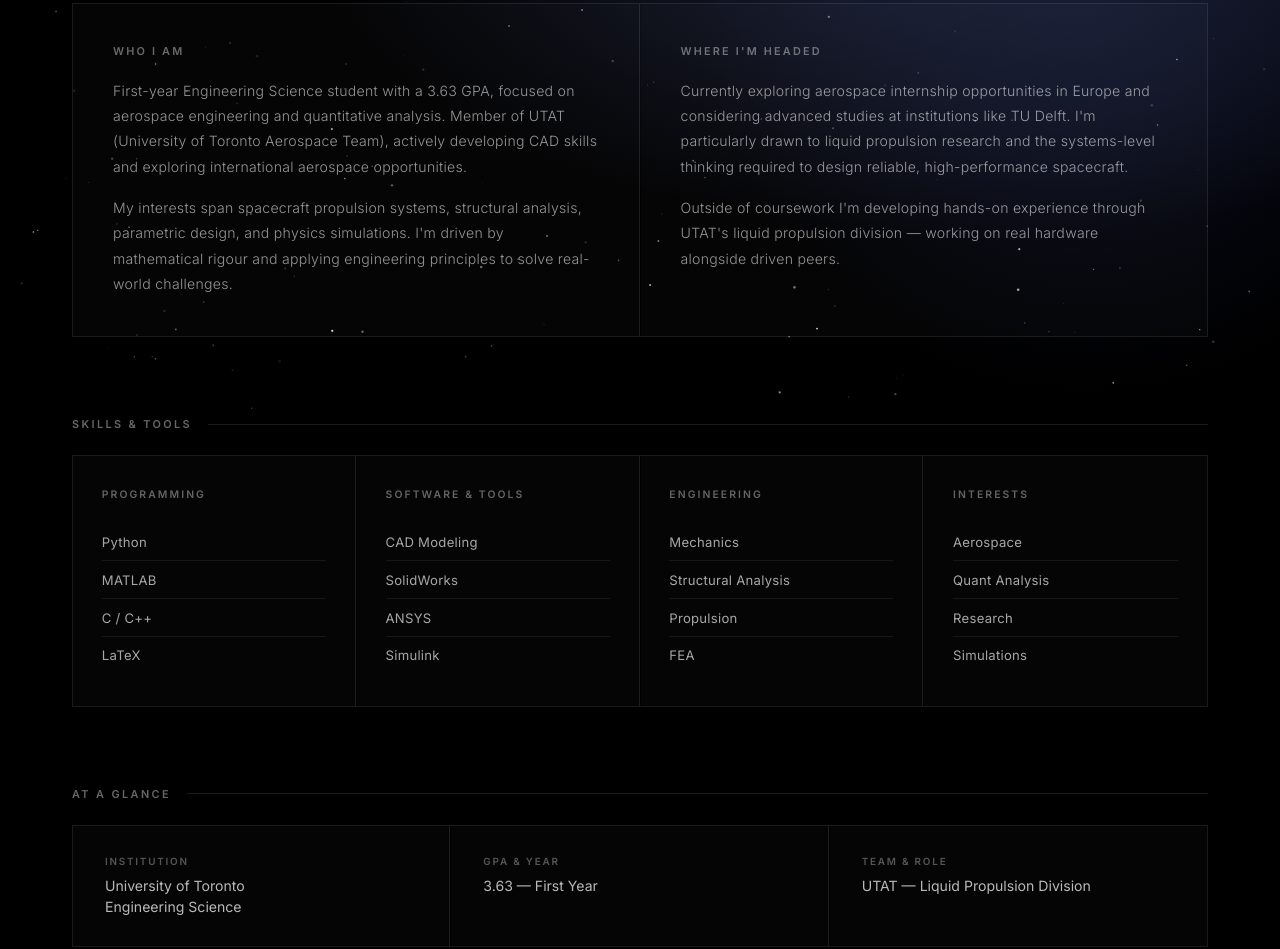
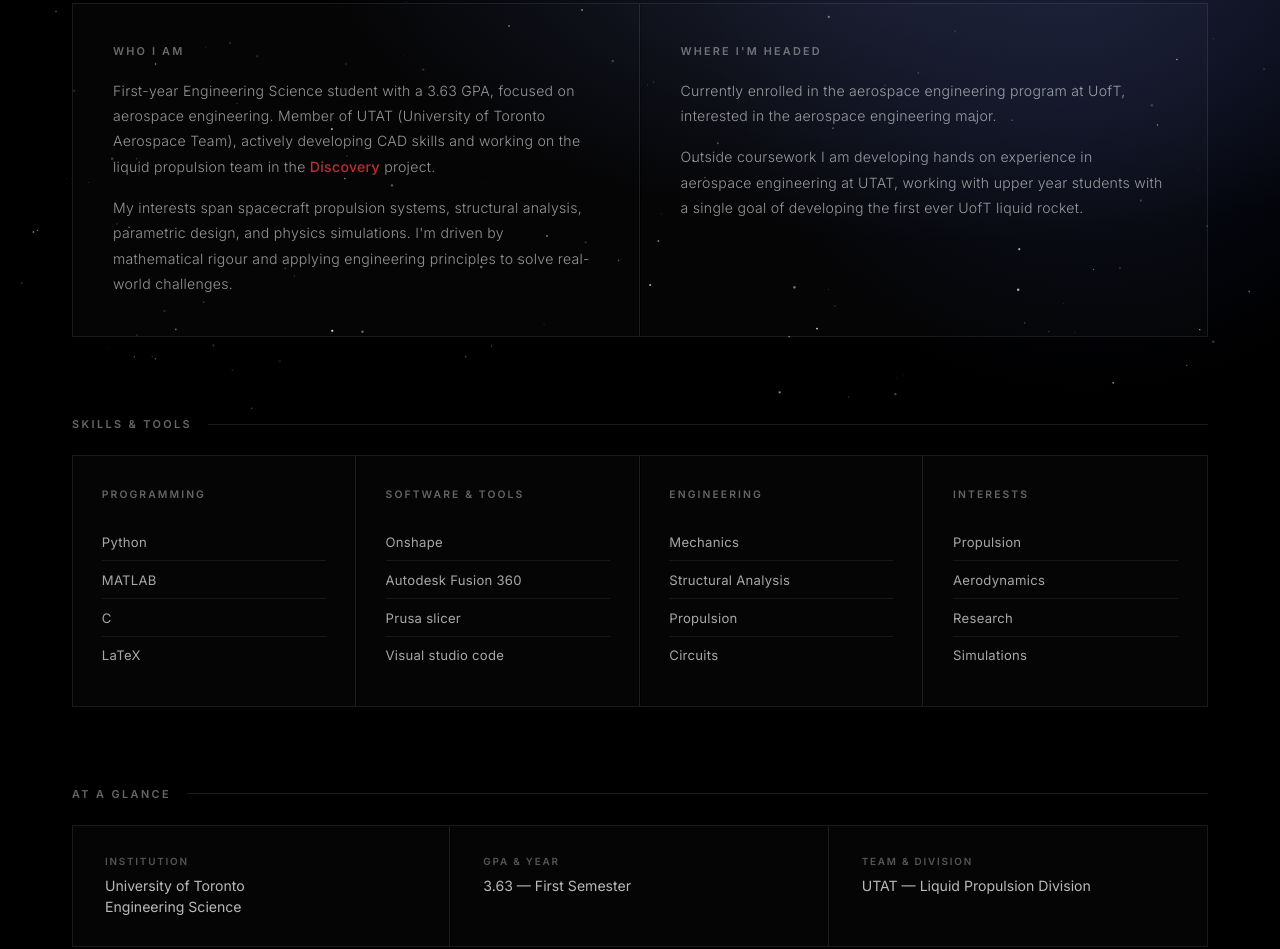
Before and after one commit to JanKazimierczak/Website, a plain HTML site: page about.html in a window 1280 px wide. Shown: the part 391-1340 px from the top of the page. Drawn offline with Linux system fonts and the light colour scheme.

Commit message:
updated info

```diff
--- a/about.html
+++ b/about.html
@@ -34,6 +34,28 @@
         radial-gradient(ellipse 50% 80% at 85% 50%, rgba(15,20,45,0.80) 0%, transparent 60%),
         #000;
     }
+
+
+.rocket-link:hover {
+  background-color: #163d7a;
+  transform: translateY(-2px);
+}
+
+/* CSS for the custom link style */
+.custom-link {
+  color: #ba3030;
+  text-decoration: none;
+  font-weight: 500;
+  transition: color 0.2s ease-in-out;
+}
+
+.custom-link:hover {
+  color: #c30000;
+  text-decoration: underline;
+}
+
+
+
 
     /* ── NAV ── */
     nav {
@@ -276,13 +298,17 @@
     <div class="bio-grid">
       <div class="bio-block">
         <h3>Who I Am</h3>
-        <p>First-year Engineering Science student with a 3.63 GPA, focused on aerospace engineering and quantitative analysis. Member of UTAT (University of Toronto Aerospace Team), actively developing CAD skills and exploring international aerospace opportunities.</p>
+        <p>
+First-year Engineering Science student with a 3.63 GPA, focused on aerospace engineering.
+Member of UTAT (University of Toronto Aerospace Team), actively developing CAD skills and working on the liquid propulsion team in the
+<a href="https://www.utat.ca/rocketry" class="custom-link">Discovery</a> project.
+</p>
         <p>My interests span spacecraft propulsion systems, structural analysis, parametric design, and physics simulations. I'm driven by mathematical rigour and applying engineering principles to solve real-world challenges.</p>
       </div>
       <div class="bio-block">
         <h3>Where I'm Headed</h3>
-        <p>Currently exploring aerospace internship opportunities in Europe and considering advanced studies at institutions like TU Delft. I'm particularly drawn to liquid propulsion research and the systems-level thinking required to design reliable, high-performance spacecraft.</p>
-        <p>Outside of coursework I'm developing hands-on experience through UTAT's liquid propulsion division — working on real hardware alongside driven peers.</p>
+        <p>Currently enrolled in the aerospace engineering program at UofT, interested in the aerospace engineering major.</p>
+        <p>Outside coursework I am developing hands on experience in aerospace engineering at UTAT, working with upper year students with a single goal of developing the first ever UofT liquid rocket.</p>
       </div>
     </div>
 
@@ -294,17 +320,17 @@
         <div class="skill-list">
           <div class="skill-item">Python</div>
           <div class="skill-item">MATLAB</div>
-          <div class="skill-item">C / C++</div>
+          <div class="skill-item">C</div>
           <div class="skill-item">LaTeX</div>
         </div>
       </div>
       <div class="skill-col">
         <h4>Software & Tools</h4>
         <div class="skill-list">
-          <div class="skill-item">CAD Modeling</div>
-          <div class="skill-item">SolidWorks</div>
-          <div class="skill-item">ANSYS</div>
-          <div class="skill-item">Simulink</div>
+          <div class="skill-item">Onshape</div>
+          <div class="skill-item">Autodesk Fusion 360</div>
+          <div class="skill-item">Prusa slicer</div>
+          <div class="skill-item">Visual studio code</div>
         </div>
       </div>
       <div class="skill-col">
@@ -313,14 +339,14 @@
           <div class="skill-item">Mechanics</div>
           <div class="skill-item">Structural Analysis</div>
           <div class="skill-item">Propulsion</div>
-          <div class="skill-item">FEA</div>
+          <div class="skill-item">Circuits</div>
         </div>
       </div>
       <div class="skill-col">
         <h4>Interests</h4>
         <div class="skill-list">
-          <div class="skill-item">Aerospace</div>
-          <div class="skill-item">Quant Analysis</div>
+          <div class="skill-item">Propulsion</div>
+          <div class="skill-item">Aerodynamics</div>
           <div class="skill-item">Research</div>
           <div class="skill-item">Simulations</div>
         </div>
@@ -336,10 +362,10 @@
       </div>
       <div class="info-cell">
         <div class="ic-label">GPA &amp; Year</div>
-        <div class="ic-value">3.63 — First Year</div>
+        <div class="ic-value">3.63 — First Semester</div>
       </div>
       <div class="info-cell">
-        <div class="ic-label">Team &amp; Role</div>
+        <div class="ic-label">Team &amp; Division</div>
         <div class="ic-value">UTAT — Liquid Propulsion Division</div>
       </div>
     </div>
```
